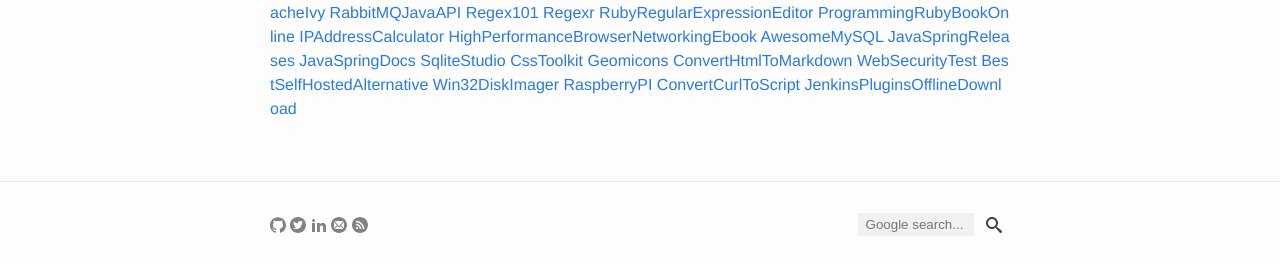
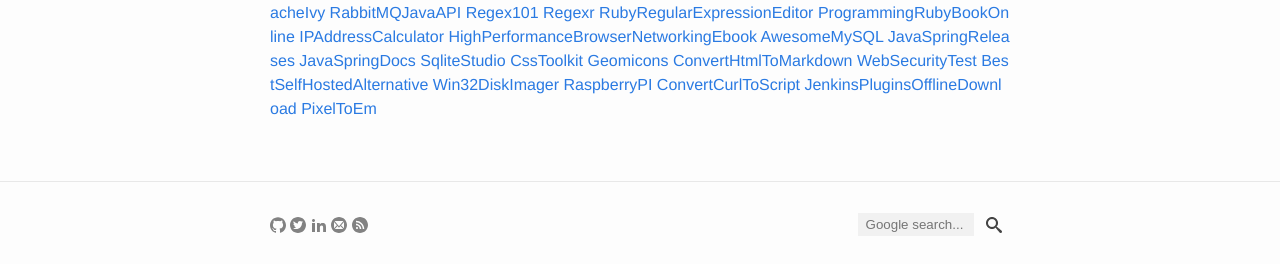
Before and after one commit to yuan-jiang/yuan-jiang.github.io, a Jekyll site: the page built from bookmarks.md, in a window 1280 px wide. Shown: the part 835-1099 px from the top of the page. Built offline with Jekyll 4.4.1, drawn with Linux system fonts in a browser that asks for light colours.

Commit message:
Update bookmarks.yml

```diff
--- a/_data/bookmarks.yml
+++ b/_data/bookmarks.yml
@@ -382,3 +382,5 @@
   link: https://curl.trillworks.com/
 - description: JenkinsPluginsOfflineDownload
   link: https://updates.jenkins-ci.org/download/plugins/
+- description: PixelToEm
+  link: http://pxtoem.com/
```
